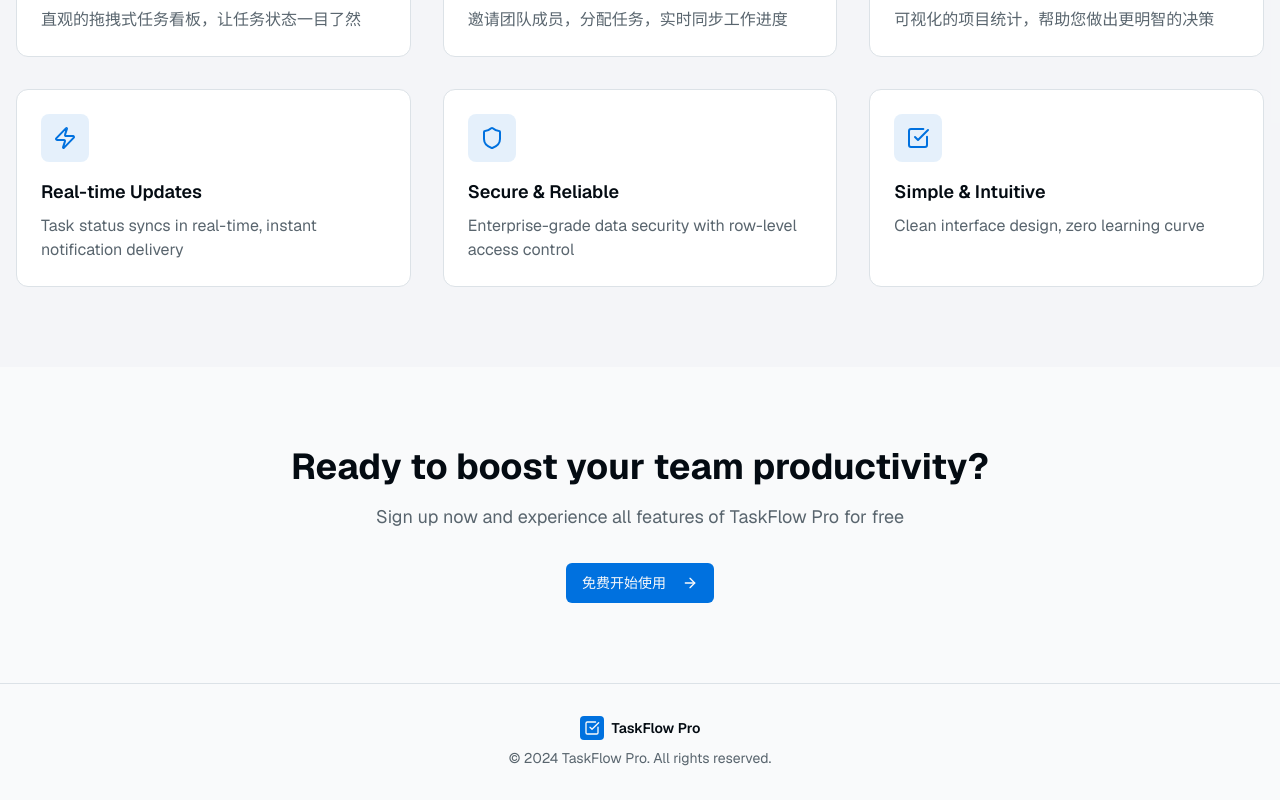
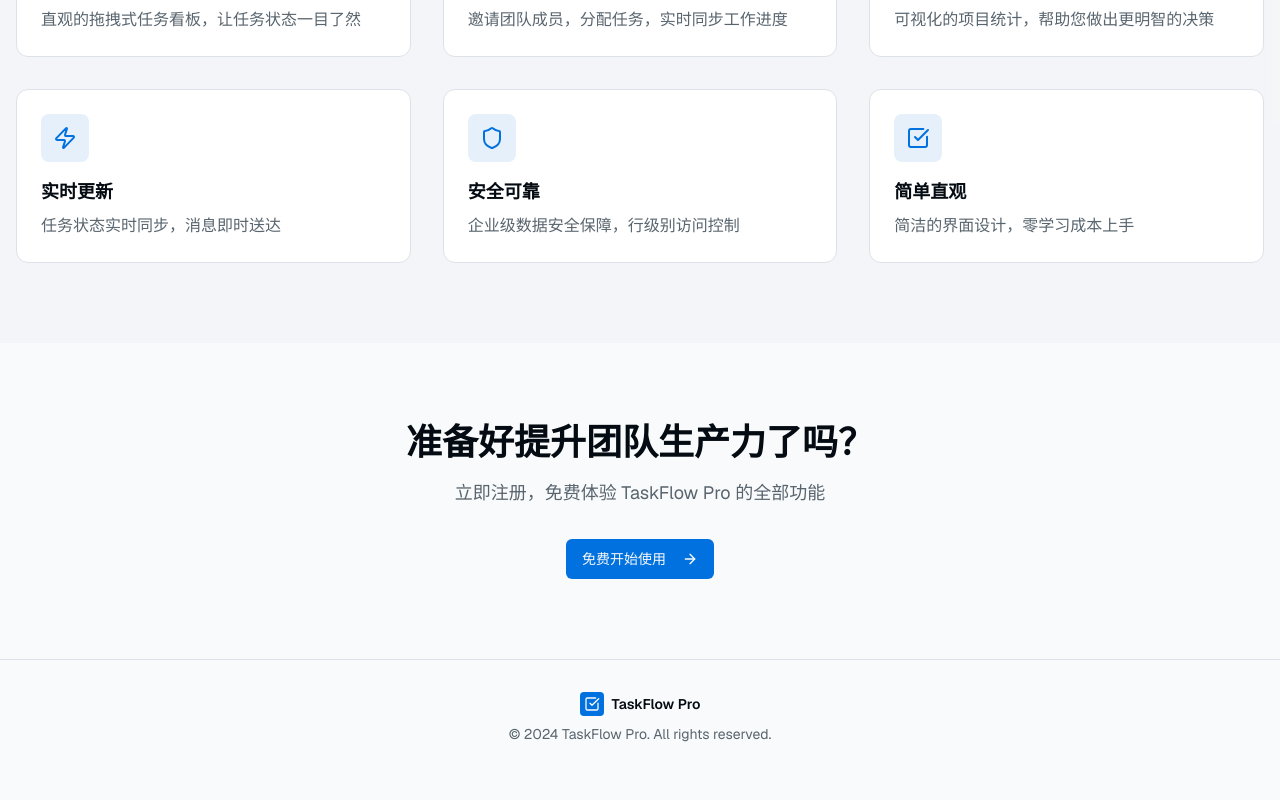
Before and after one commit to adam-wrote-this/taskflow-pro, a Next.js app: page / in a window 1280 px wide. Shown: the part 894-1694 px from the top of the page. After the commit the page ends 1670 px from the top, so only its background shows below. Built offline with nearby package versions, Linux system fonts and the light colour scheme; no server answers.

Commit message:
fix: fix translation issues in homepage
Downgrade next-intl version and add missing translation keys

Co-authored-by: Adam · Li <5065245+adam-wrote-this@users.noreply.github.com>

```diff
--- a/app/page.tsx
+++ b/app/page.tsx
@@ -85,18 +85,18 @@ export default function HomePage() {
             />
             <FeatureCard
               icon={<Zap className="w-6 h-6" />}
-              title="Real-time Updates"
-              description="Task status syncs in real-time, instant notification delivery"
+              title={t('landing.features.realtime.title')}
+              description={t('landing.features.realtime.description')}
             />
             <FeatureCard
               icon={<Shield className="w-6 h-6" />}
-              title="Secure & Reliable"
-              description="Enterprise-grade data security with row-level access control"
+              title={t('landing.features.security.title')}
+              description={t('landing.features.security.description')}
             />
             <FeatureCard
               icon={<CheckSquare className="w-6 h-6" />}
-              title="Simple & Intuitive"
-              description="Clean interface design, zero learning curve"
+              title={t('landing.features.simple.title')}
+              description={t('landing.features.simple.description')}
             />
           </div>
         </div>
@@ -106,10 +106,10 @@ export default function HomePage() {
       <section className="py-20">
         <div className="container mx-auto px-4 text-center">
           <h2 className="text-3xl lg:text-4xl font-bold text-foreground mb-4 text-balance">
-            Ready to boost your team productivity?
+            {t('landing.cta2.title')}
           </h2>
           <p className="text-lg text-muted-foreground max-w-2xl mx-auto mb-8">
-            Sign up now and experience all features of TaskFlow Pro for free
+            {t('landing.cta2.subtitle')}
           </p>
           <Button size="lg" asChild>
             <Link href="/auth/sign-up">
--- a/i18n/request.ts
+++ b/i18n/request.ts
@@ -12,8 +12,10 @@ export default getRequestConfig(async () => {
     locale = localeCookie as Locale
   }
 
+  const messages = (await import(`../messages/${locale}.json`)).default
+
   return {
     locale,
-    messages: (await import(`../messages/${locale}.json`)).default,
+    messages,
   }
 })
--- a/messages/en.json
+++ b/messages/en.json
@@ -44,7 +44,23 @@
       "analytics": {
         "title": "Data Analytics",
         "description": "Visual project statistics to help you make smarter decisions"
+      },
+      "realtime": {
+        "title": "Real-time Updates",
+        "description": "Task status syncs in real-time, instant notification delivery"
+      },
+      "security": {
+        "title": "Secure & Reliable",
+        "description": "Enterprise-grade data security with row-level access control"
+      },
+      "simple": {
+        "title": "Simple & Intuitive",
+        "description": "Clean interface design, zero learning curve"
       }
+    },
+    "cta2": {
+      "title": "Ready to boost your team productivity?",
+      "subtitle": "Sign up now and experience all features of TaskFlow Pro for free"
     },
     "stats": {
       "teams": "Active Teams",
--- a/messages/zh.json
+++ b/messages/zh.json
@@ -44,7 +44,23 @@
       "analytics": {
         "title": "数据分析",
         "description": "可视化的项目统计，帮助您做出更明智的决策"
+      },
+      "realtime": {
+        "title": "实时更新",
+        "description": "任务状态实时同步，消息即时送达"
+      },
+      "security": {
+        "title": "安全可靠",
+        "description": "企业级数据安全保障，行级别访问控制"
+      },
+      "simple": {
+        "title": "简单直观",
+        "description": "简洁的界面设计，零学习成本上手"
       }
+    },
+    "cta2": {
+      "title": "准备好提升团队生产力了吗？",
+      "subtitle": "立即注册，免费体验 TaskFlow Pro 的全部功能"
     },
     "stats": {
       "teams": "活跃团队",
--- a/package.json
+++ b/package.json
@@ -52,7 +52,7 @@
     "input-otp": "1.4.2",
     "lucide-react": "^0.564.0",
     "next": "16.1.6",
-    "next-intl": "^4.1.0",
+    "next-intl": "^3.26.0",
     "next-themes": "^0.4.6",
     "react": "19.2.4",
     "react-day-picker": "9.13.2",
```
Also changed, not shown: 1 other file (tests, documents, lock files or other folders).
